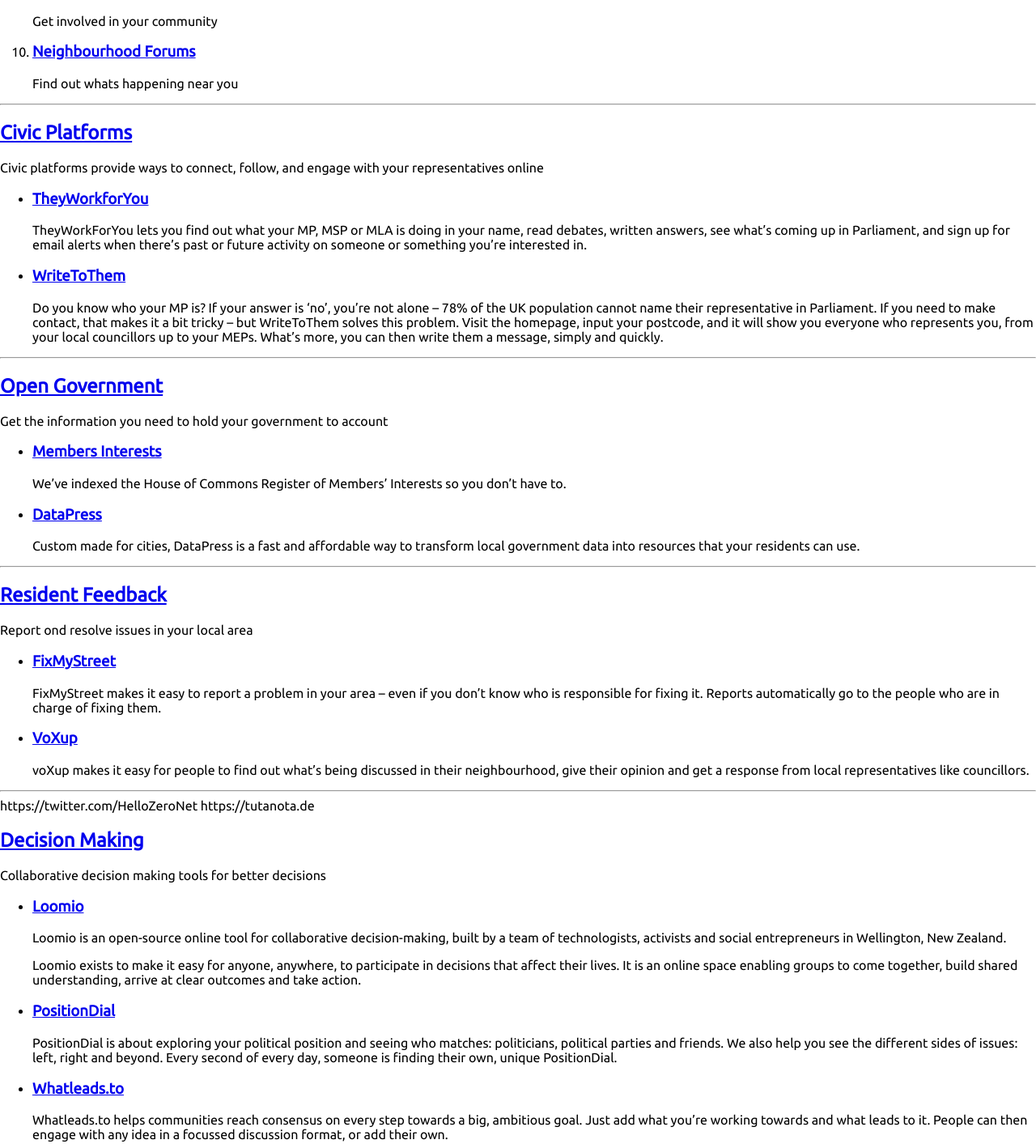
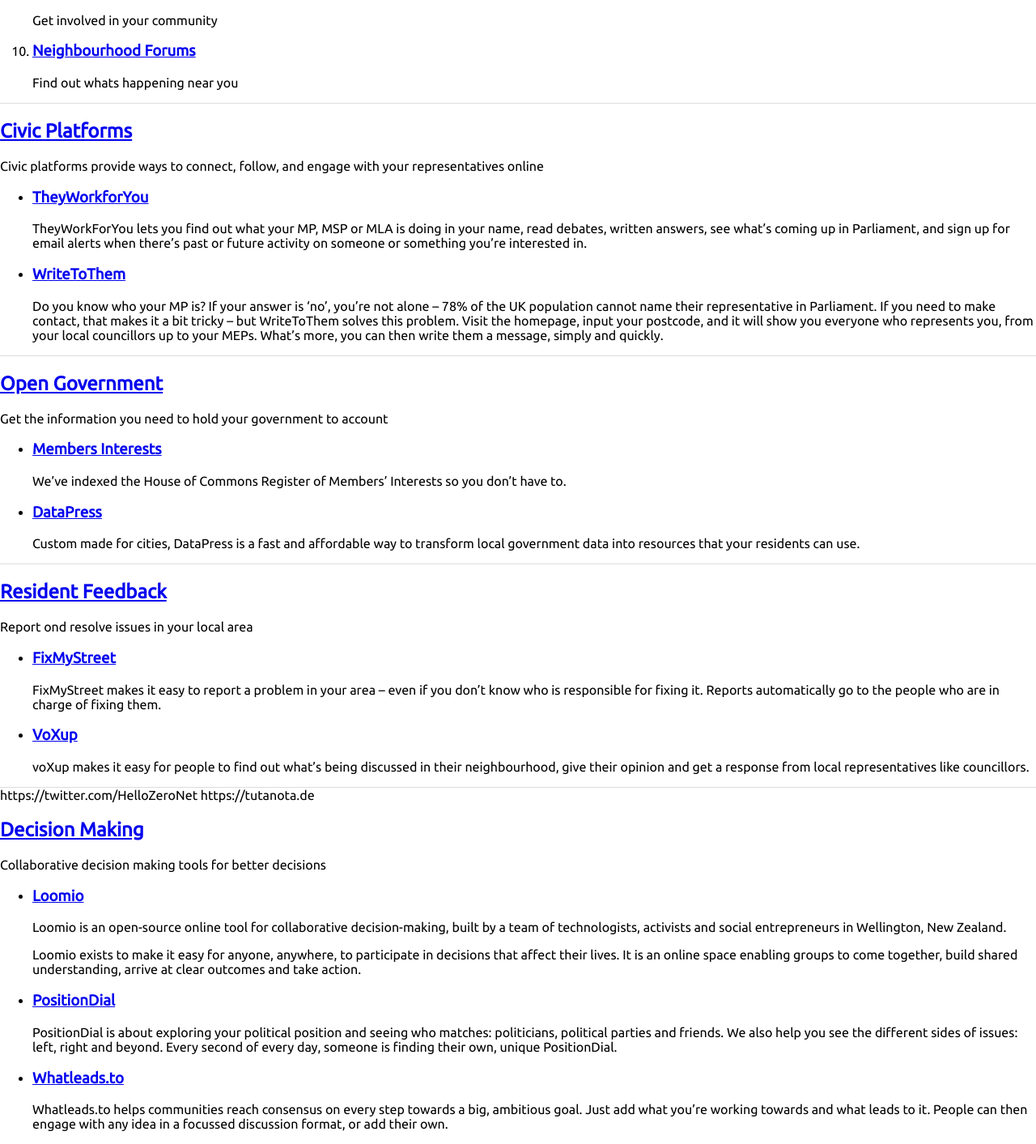
Before and after one commit to scottdavidcraig/civictech.co.uk, a website: page index.html in a window 1280 px wide. Shown: the part 864-2277 px from the top of the page at 81% size. Drawn offline with Linux system fonts and the light colour scheme.

Commit message:
Section styling
Replaces all the <hr>tags with css styling (border-top:)

```diff
--- a/css/this.css
+++ b/css/this.css
@@ -6,7 +6,9 @@
 
 }
 
-
+section {
+  border-top: 1px solid #ddd;
+}
 
 
 
--- a/index.html
+++ b/index.html
@@ -32,7 +32,7 @@
 
 <section class = "categories">
 
-<ol ><hr>
+<ol >
 
   <li>
     <h3><a href="#civicplatforms">Civic Platforms</a></h3>
@@ -81,7 +81,7 @@
 
 <!-- Full list of sites -->
 
-<section id ="civicplatforms"> <hr>
+<section id ="civicplatforms">
 
   <h2><a href="#">Civic Platforms</a></h2>
   <p>Civic platforms provide ways to connect, follow, and engage with your representatives online</p>
@@ -103,7 +103,7 @@
 
 </section>
 
-<section id ="opengov"> <hr>
+<section id ="opengov">
 
   <h2><a href="#">Open Government</a></h2>
   <p> Get the information you need to hold your government to account</p>
@@ -122,7 +122,7 @@
 
 </section>
 
-<section id ="residentfeedback"> <hr>
+<section id ="residentfeedback">
 
   <h2><a href="#">Resident Feedback</a></h2>
   <p> Report ond resolve issues in your local area</p>
@@ -141,7 +141,7 @@
 
 </section>
 
-<section id ="decisionmaking"> <hr>
+<section id ="decisionmaking">
 
 https://twitter.com/HelloZeroNet
 
```
